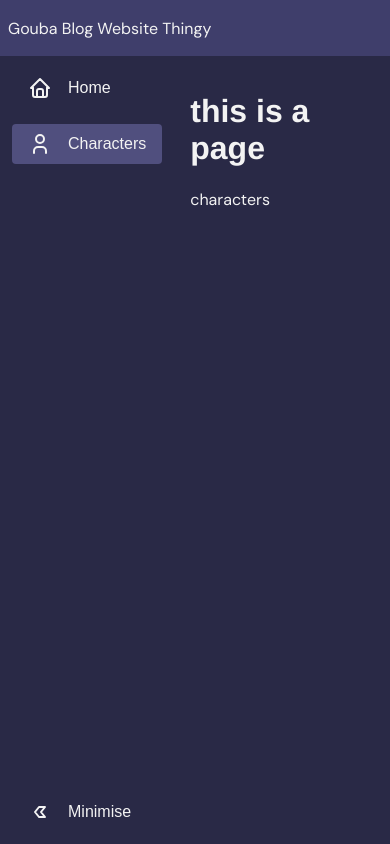
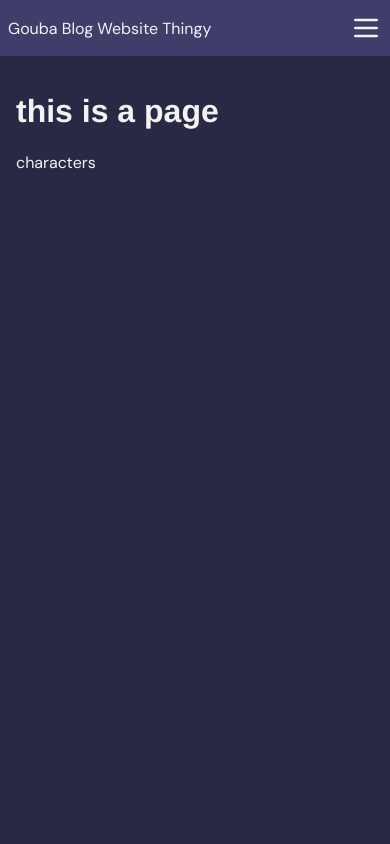
Before and after one commit to CactusHydroxide/GouBlog, a SvelteKit app: page /characters in a window 390 px wide. Built offline with nearby package versions, Linux system fonts and the light colour scheme.

Commit message:
mobile nav

```diff
--- a/src/lib/componentes/navButton/NavButton.svelte
+++ b/src/lib/componentes/navButton/NavButton.svelte
@@ -26,16 +26,16 @@
 		align-items: center;
 		width: 100%;
 		font-size: 1em;
-		margin-bottom: 1em;
+		margin-bottom: 0.75em;
 		padding: 0.5em;
-		transition: all 250ms ease-out;
+		transition: var(--default-transition);
 	}
 	button.navButton.navItemOpen {
 		padding: 0.5em 1em;
 	}
 
 	button.navButton :global(span) {
-		transition: all 250ms ease-out;
+		transition: var(--default-transition);
 		padding-left: 0;
 		opacity: 0;
 		max-width: 0;
@@ -53,7 +53,7 @@
 	}
 
 	button.navButton.active {
-		background-color: var(--color-400);
+		background-color: var(--color-300);
 	}
 
 	li.bottom {
@@ -64,4 +64,11 @@
 	li.bottom button {
 		margin-bottom: 0;
 	}
+
+	/* mobile nav styling */
+	@media screen and (max-width: 768px) {
+		li.bottom {
+			display: none;
+		}
+	}
 </style>
--- a/src/lib/store/navOpenState.ts
+++ b/src/lib/store/navStore.ts
@@ -6,8 +6,8 @@ interface NavStoreInterface {
 	set: (navState: boolean) => void;
 }
 
-function createNavStore(): NavStoreInterface {
-	const { subscribe, update, set } = writable<boolean>(true);
+function createNavStore(initVal: boolean): NavStoreInterface {
+	const { subscribe, update, set } = writable<boolean>(initVal);
 
 	return {
 		subscribe,
@@ -18,4 +18,5 @@ function createNavStore(): NavStoreInterface {
 	};
 }
 
-export const navOpenState = createNavStore();
+export const navOpenState = createNavStore(true);
+export const mobileNavOpenState = createNavStore(false);
--- a/src/routes/+layout.svelte
+++ b/src/routes/+layout.svelte
@@ -1,8 +1,13 @@
 <script lang="ts">
 	import { goto } from '$app/navigation';
-	import { navOpenState } from '../lib/store/navOpenState';
-	import { IconArrowBadgeLeft, IconHome, IconUser } from '@tabler/icons-svelte';
+	import { navOpenState, mobileNavOpenState } from '../lib/store/navStore';
+	import { IconArrowBadgeLeft, IconHome, IconMenu2, IconUser, IconX } from '@tabler/icons-svelte';
 	import NavButton from '$lib/componentes/navButton/NavButton.svelte';
+
+	const toggleMobileNav = () => {
+		mobileNavOpenState.toggle();
+		navOpenState.set(true);
+	};
 
 	const pageArr = [
 		{
@@ -20,12 +25,30 @@
 
 <header>
 	<p>Gouba Blog Website Thingy</p>
+	<div
+		id="hamburgerIconContainer"
+		on:click={toggleMobileNav}
+		on:keyup={toggleMobileNav}
+		role="button"
+		aria-pressed="false"
+		tabindex={0}
+	>
+		<IconMenu2 class={`hamburgerIcon ${!$mobileNavOpenState && 'visible'}`} size={32} />
+		<IconX class={`hamburgerIcon ${$mobileNavOpenState && 'visible'}`} size={32} />
+	</div>
 </header>
 <div class="bodyContainer">
-	<nav class:navOpen={$navOpenState}>
+	<nav class:navOpen={$navOpenState} class:mobileOpen={$mobileNavOpenState}>
 		<ul>
 			{#each pageArr as { title, route, Icon }, index}
-				<NavButton {route} {navOpenState} on:click={() => goto(route)}>
+				<NavButton
+					{route}
+					{navOpenState}
+					on:click={() => {
+						goto(route);
+						$mobileNavOpenState && mobileNavOpenState.set(false);
+					}}
+				>
 					<Icon />
 					<span class:visible={$navOpenState}>{title}</span>
 				</NavButton>
@@ -42,6 +65,7 @@
 </div>
 
 <style>
+	/* navbar */
 	header {
 		height: var(--header-height);
 		padding: var(--header-padding);
@@ -50,17 +74,26 @@
 		align-items: center;
 	}
 
+	header #hamburgerIconContainer {
+		all: none;
+		display: none;
+	}
+
 	.bodyContainer {
 		display: flex;
 		height: var(--page-container-height);
+		width: 100vw;
+	}
+
+	.bodyContainer > * {
+		box-sizing: border-box;
 	}
 
 	nav {
 		width: auto;
-		padding: 0.75em;
-		transition: width 200ms;
+		padding: 1em;
+		transition: var(--default-transition);
 		height: 100%;
-		box-sizing: border-box;
 	}
 
 	nav ul {
@@ -72,13 +105,59 @@
 	}
 
 	nav :global(.minimisedIcon) {
-		transition: all 250ms ease-out;
+		transition: var(--default-transition);
 	}
 
 	nav :global(.minimisedIconFlipped) {
 		transform: rotate(180deg);
 	}
 
+	/* mobile nav */
+	@media screen and (max-width: 768px) {
+		header #hamburgerIconContainer {
+			display: block;
+			margin-left: auto;
+			position: relative;
+			cursor: pointer;
+		}
+
+		header :global(.hamburgerIcon) {
+			position: absolute;
+			font-size: 2em;
+			right: 0;
+			top: 50%;
+			transform: translateY(-50%);
+			opacity: 0;
+			transition: var(--default-transition);
+		}
+
+		header :global(.hamburgerIcon.visible) {
+			opacity: 1;
+		}
+
+		.bodyContainer {
+			flex-wrap: wrap;
+			overflow-y: hidden;
+		}
+
+		.pageContainer {
+			height: var(--page-container-height);
+		}
+
+		nav {
+			height: 0;
+			padding: 0 1em;
+			overflow-y: hidden;
+			width: 100%;
+		}
+
+		nav.mobileOpen {
+			height: var(--page-container-height);
+			padding: 1em;
+		}
+	}
+
+	/* page */
 	.pageContainer {
 		overflow-y: scroll;
 		padding: 1em;
--- a/static/global.css
+++ b/static/global.css
@@ -11,14 +11,24 @@
     --color-800: #222236;
     --color-900: #1C1B2A;
 
-    /* Others */
-    /* todo: shadows */
-    --border-radius: 0.25em;
 
     /* Height & viewport */
     --header-height: 2.5em;
     --header-padding: 0.5em;
-    --page-container-height: calc(100vh - var(--header-height) - (var(--header-padding) * 2))
+    --page-container-height: calc(100vh - var(--header-height) - (var(--header-padding) * 2));
+
+    /* Breakpoints */
+    /* Used as reference for now since media querys cannot use variables */
+    --breakpoints-xs: 478px;
+    --breakpoints-sm: 768px;
+    --breakpoints-md: 1024px;
+    --breakpoints-lg: 1440px;
+    --breakpoints-xl: 1920px;
+
+    /* Others */
+    /* todo: shadows */
+    --border-radius: 0.25em;
+    --default-transition: all ease-out 200ms;
 }
 
 body{
```
